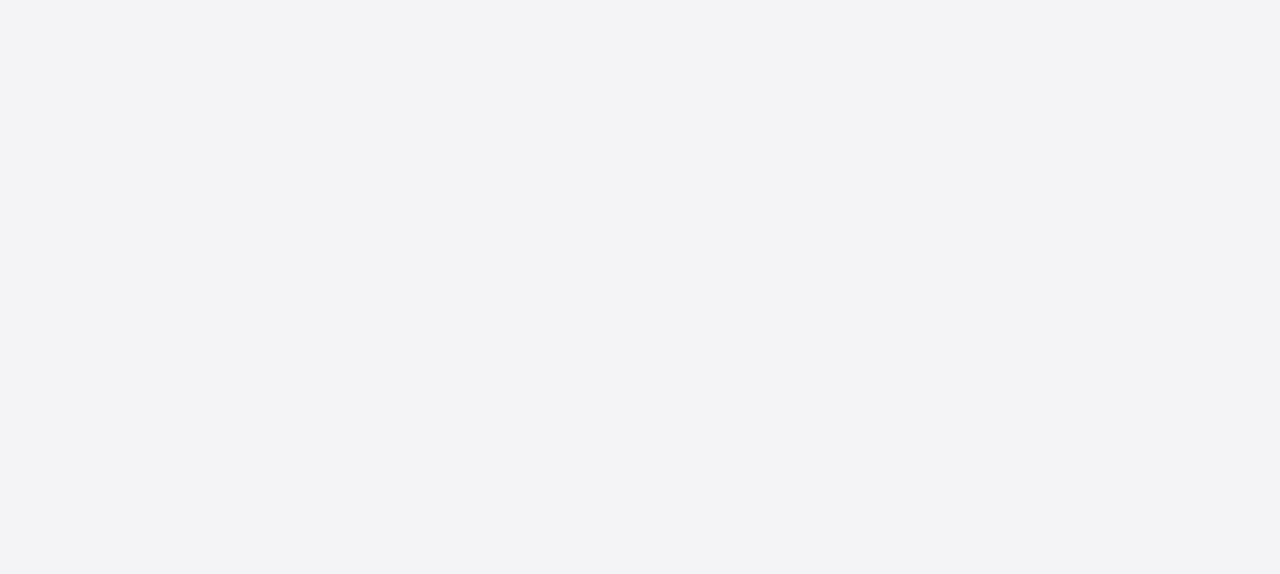
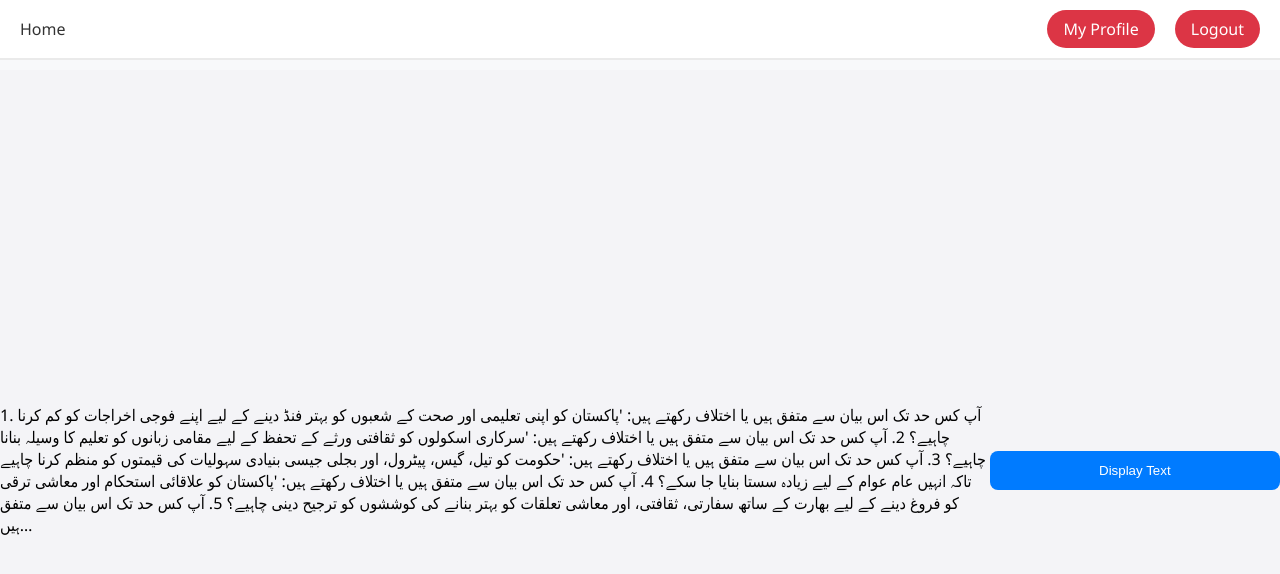
Before and after one commit to shimroo/CS-678-Group-9, a React (Create React App) app in the folder web_form/frontend/: page /show in a window 1280 px wide. Before the commit this address had no page. Shown: the top 574 px of the page. Built offline with nearby package versions, Linux system fonts and the light colour scheme.

Commit message:
Waiting for approval

```diff
--- a/web_form/frontend/src/App.tsx
+++ b/web_form/frontend/src/App.tsx
@@ -14,6 +14,7 @@ import { BrowserRouter as Router, Route, Routes, BrowserRouter } from 'react-rou
 import { useAuthContext } from './hooks/useAuth';
 import { Navigate } from 'react-router-dom';
 import { useState } from 'react';
+import Show from './components/Show';
 
 function App() {
 
@@ -32,6 +33,7 @@ function App() {
         <Route path="/test" element={ <SpecificAuction /> }/>
         <Route path="/Ad" element={ <CreateAd /> }/>
         <Route path="/inter" element={ <Inter /> }/>
+        <Route path="/show" element={ <Show /> }/>
         <Route path="/section1" element={<QuestionPage section="1"/>}/>
         <Route path="/section2" element={<QuestionPage section="2"/>}/>
         <Route path="/section3" element={<QuestionPage section="3"/>}/>
--- a/web_form/frontend/src/components/FormPage.tsx
+++ b/web_form/frontend/src/components/FormPage.tsx
@@ -157,6 +157,7 @@ const QuestionPage: React.FC<{ section: string }> = ({ section }) => {
       nextSection = 8;
     }
 
+
     if (section === "4") {
       switch (answers[0]) {
         case "PTI":
--- a/web_form/frontend/src/components/Home.tsx
+++ b/web_form/frontend/src/components/Home.tsx
@@ -11,6 +11,12 @@ const Home: React.FC = () => {
     const browse = () => {
         navigate('/section1')
     }
+    const Urdu = () => {
+        navigate('/section1')
+    }
+    const Ad = () => {
+        navigate('/show')
+    }
     const username = user?.username;
 
     return (
@@ -20,7 +26,8 @@ const Home: React.FC = () => {
             <div className="container">
                 <div>
                     <button className="join" onClick={browse} >English</button>
-                    <button className="join" onClick={browse} >Urdu</button>
+                    <button className="join" onClick={Urdu} >Urdu</button>
+                    <button className="join" onClick={Ad} >Ad</button>
                 </div>
             </div>
         </body>
--- /dev/null
+++ b/web_form/frontend/src/components/Show.tsx
@@ -0,0 +1,32 @@
+import React, { useState } from 'react';
+import { useNavigate } from 'react-router-dom';
+import Navbar from './Navbar';
+import axios from 'axios';
+import { useAuthContext } from '../hooks/useAuth';
+
+
+const Show: React.FC = () => {
+  const [displayText, setDisplayText] = useState<string>('Hello, World!');
+
+  const handleButtonClick = () => {
+    alert(displayText);
+  };
+
+  return (
+    <body>
+        <Navbar />
+        <div className="container">
+            <div className="show-box">
+                1. آپ کس حد تک اس بیان سے متفق ہیں یا اختلاف رکھتے ہیں: 'پاکستان کو اپنی تعلیمی اور صحت کے شعبوں کو بہتر فنڈ دینے کے لیے اپنے فوجی اخراجات کو کم کرنا چاہیے؟
+2. آپ کس حد تک اس بیان سے متفق ہیں یا اختلاف رکھتے ہیں: 'سرکاری اسکولوں کو ثقافتی ورثے کے تحفظ کے لیے مقامی زبانوں کو تعلیم کا وسیلہ بنانا چاہیے؟
+3. آپ کس حد تک اس بیان سے متفق ہیں یا اختلاف رکھتے ہیں: 'حکومت کو تیل، گیس، پیٹرول، اور بجلی جیسی بنیادی سہولیات کی قیمتوں کو منظم کرنا چاہیے تاکہ انہیں عام عوام کے لیے زیادہ سستا بنایا جا سکے؟
+4. آپ کس حد تک اس بیان سے متفق ہیں یا اختلاف رکھتے ہیں: 'پاکستان کو علاقائی استحکام اور معاشی ترقی کو فروغ دینے کے لیے بھارت کے ساتھ سفارتی، ثقافتی، اور معاشی تعلقات کو بہتر بنانے کی کوششوں کو ترجیح دینی چاہیے؟
+5. آپ کس حد تک اس بیان سے متفق ہیں…
+            </div>
+            <button onClick={handleButtonClick}>Display Text</button>
+        </div>
+    </body>
+  );
+};
+
+export default Show;
--- /dev/null
+++ b/web_form/frontend/src/styles/show.css
@@ -0,0 +1,19 @@
+.show-container {
+    display: flex;
+    flex-direction: column;
+    align-items: center;
+    justify-content: center;
+    height: 100vh;
+  }
+
+  .show-box {
+    width: 200px;
+    height: 100px;
+    padding: auto;
+    padding-left: 200px;
+    background-color: lightgray;
+    display: flex;
+    align-items: center;
+    justify-content: center;
+    margin-bottom: 20px;
+  }
```
